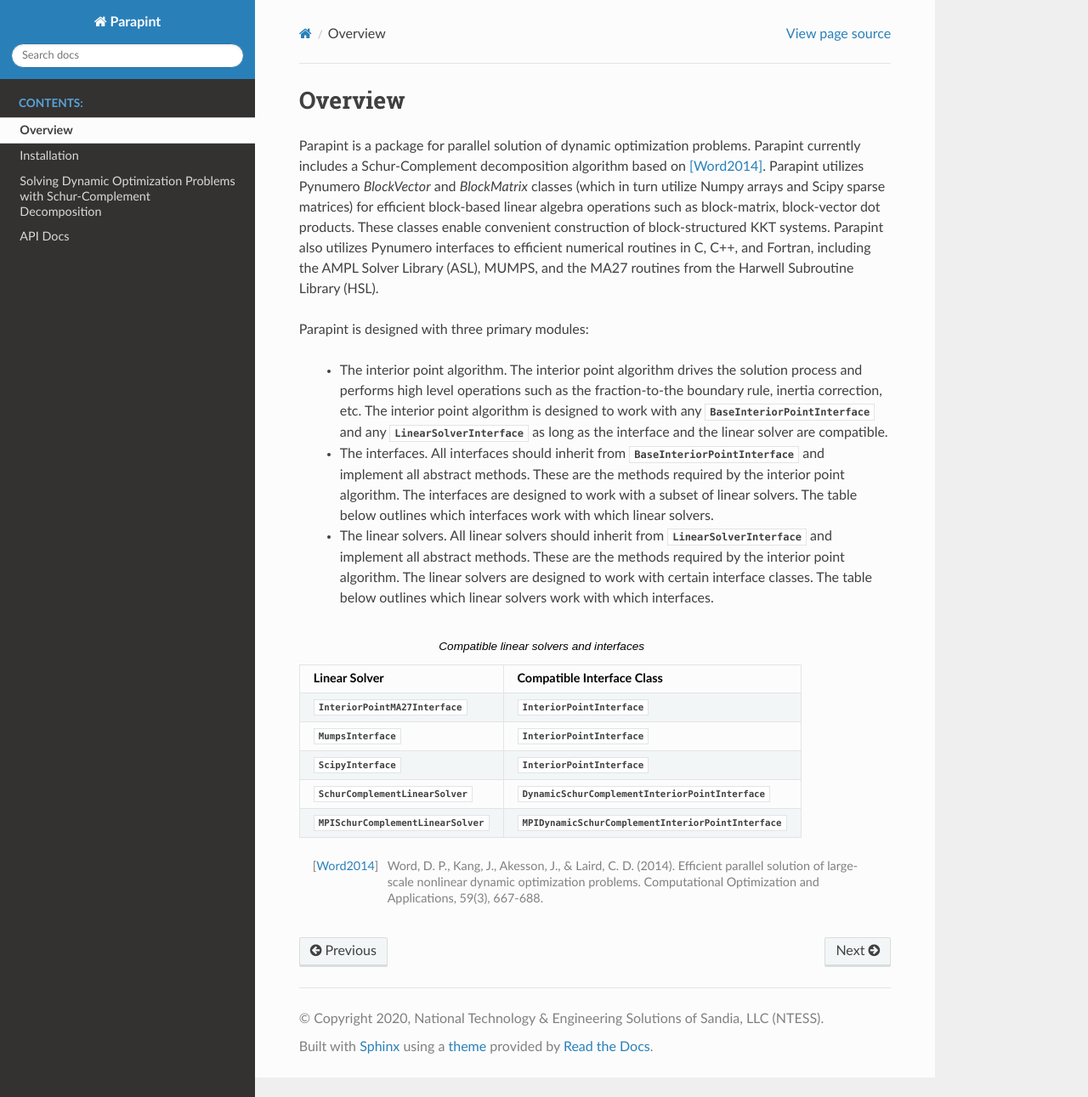
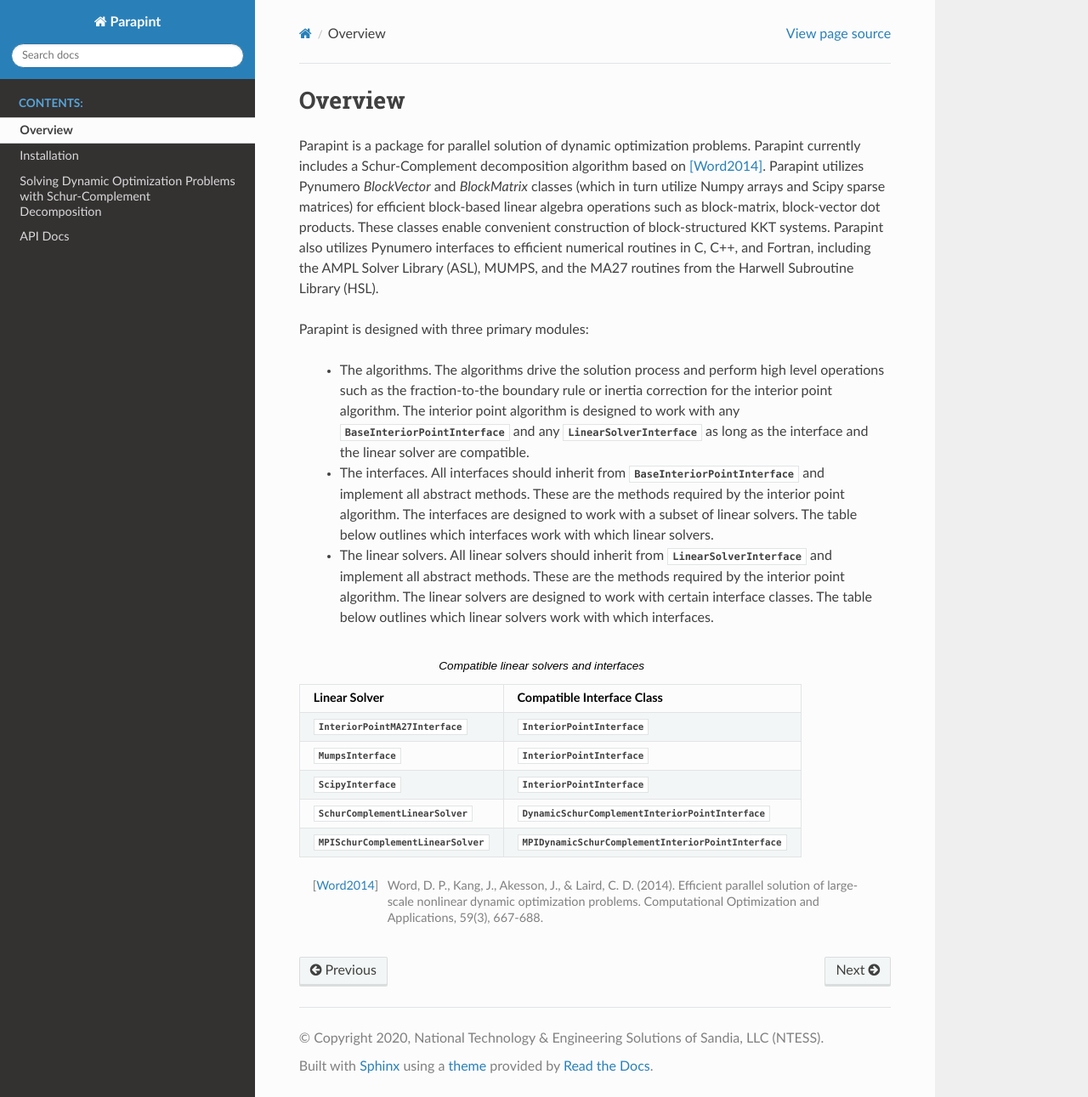
Before and after one commit to sandialabs/parapint, a Sphinx documentation site: the page built from docs/source/overview.rst, in a window 1280 px wide and 1291 px high. Shown: the whole window at 85% size. Built offline with Sphinx 7.4.7 and the Read the Docs theme 2.0.0, drawn with Linux system fonts in a browser that asks for light colours.

Commit message:
updating docs

```diff
--- a/docs/source/apidoc/parapint.rst
+++ b/docs/source/apidoc/parapint.rst
@@ -10,4 +10,5 @@
 .. toctree::
 
    parapint.linalg
+   parapint.algorithms
    parapint.interfaces
--- a/docs/source/overview.rst
+++ b/docs/source/overview.rst
@@ -15,9 +15,9 @@
 
 Parapint is designed with three primary modules:
 
-  * The interior point algorithm. The interior point algorithm drives
-    the solution process and performs high level operations such as the
-    fraction-to-the boundary rule, inertia correction, etc. The
+  * The algorithms. The algorithms drive the solution process and
+    perform high level operations such as the fraction-to-the boundary
+    rule or inertia correction for the interior point algorithm. The
     interior point algorithm is designed to work with any
     :py:class:`~parapint.interfaces.interface.BaseInteriorPointInterface`
     and any
```
Also changed, not shown: docs/source/apidoc/parapint.algorithms.interior_point.rst (added, +8 -0 lines), docs/source/apidoc/parapint.algorithms.rst (added, +10 -0 lines).
